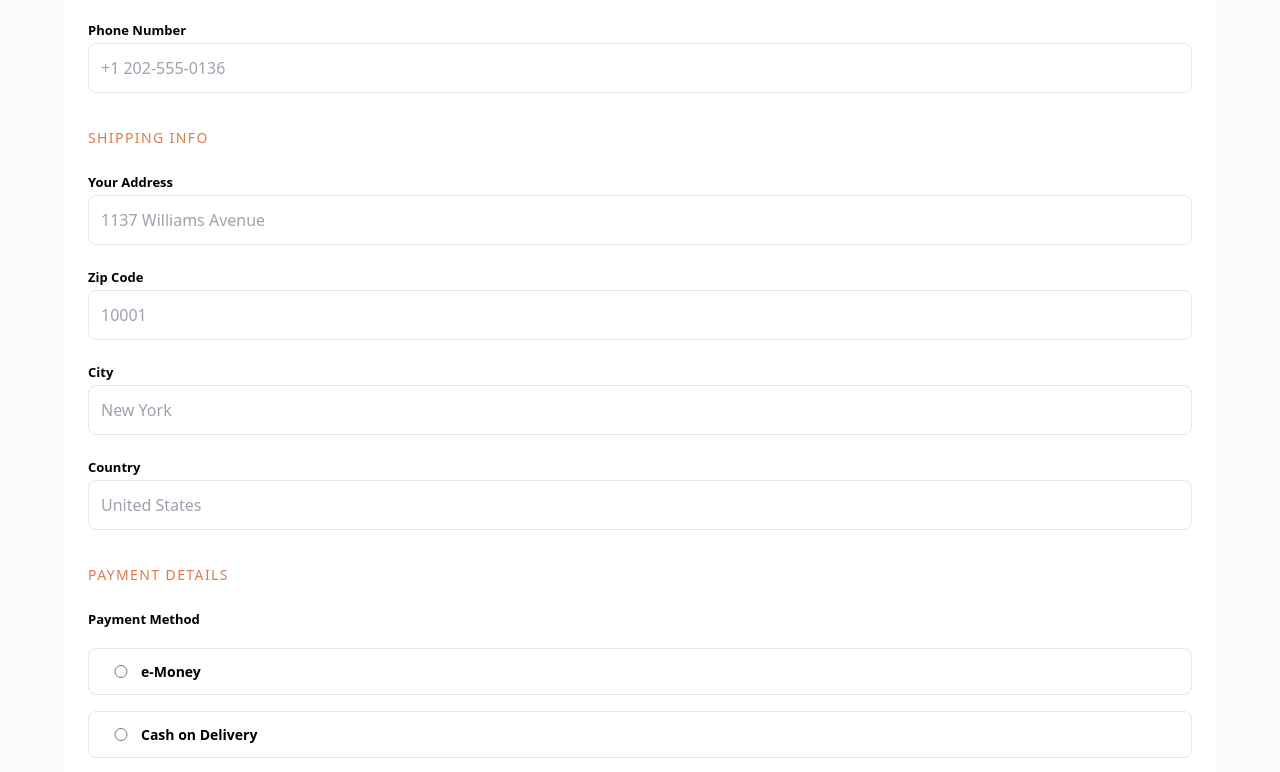
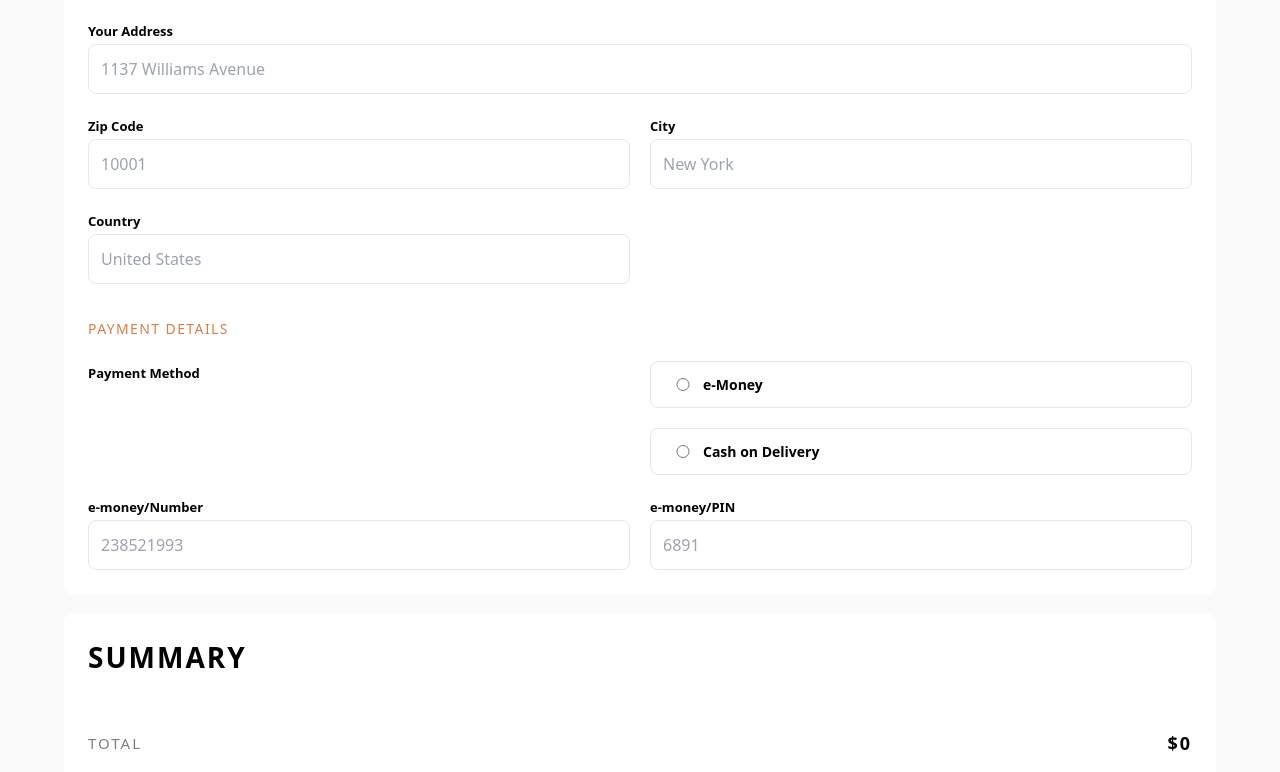
Before and after one commit to jonkarrer/audiophile, a Next.js app: page /checkout in a window 1280 px wide. Shown: the part 534-1306 px from the top of the page. Built offline with nearby package versions, Linux system fonts and the light colour scheme.

Commit message:
feat: tablet checkout and summary

```diff
--- a/components/Checkout/Forms.tsx
+++ b/components/Checkout/Forms.tsx
@@ -4,9 +4,7 @@ const Forms = () => {
       <h2>Checkout</h2>
 
       <form action="" className="grid gap-5">
-        <p className="text-D87D4A tracking-widest text-sm font-medium uppercase">
-          Billing Details
-        </p>
+        <p className="form-title md:col-span-2">Billing Details</p>
         <label htmlFor="name">
           <p className="label">Name</p>
           <input type="text" name="name" placeholder="Alexei Ward" />
@@ -22,10 +20,8 @@ const Forms = () => {
       </form>
 
       <form action="" className="grid gap-5">
-        <p className="text-D87D4A tracking-widest text-sm font-medium uppercase">
-          Shipping Info
-        </p>
-        <label htmlFor="Home Address">
+        <p className="form-title md:col-span-2">Shipping Info</p>
+        <label htmlFor="Home Address" className="md:col-span-2">
           <p className="label">Your Address</p>
           <input
             type="text"
@@ -47,21 +43,24 @@ const Forms = () => {
         </label>
       </form>
 
-      <form action="" className="grid gap-5">
-        <p className="text-D87D4A tracking-widest text-sm font-medium uppercase">
-          Payment Details
-        </p>
+      <form action="" className="grid gap-5 md:grid-cols-2">
+        <p className="form-title md:col-span-2">Payment Details</p>
 
-        <label htmlFor="payment method" className="grid gap-4">
-          <p className="label">Payment Method</p>
-          <div className="flex items-center justify-start border p-3 rounded-lg">
-            <input type="radio" name="payment method" className="w-10" />
-            <h6 className="font-bold text-sm">e-Money</h6>
-          </div>
+        <label
+          htmlFor="payment method"
+          className="grid gap-5 md:col-span-2 md:flex"
+        >
+          <p className="label md:col-start-1 md:flex-1">Payment Method</p>
 
-          <div className="flex items-center justify-start border p-3 rounded-lg">
-            <input type="radio" name="payment method" className="w-10" />
-            <h6 className="font-bold text-sm">Cash on Delivery</h6>
+          <div className="md:flex-1 space-y-5">
+            <div className="flex items-center justify-start border p-3 rounded-lg md:col-start-2">
+              <input type="radio" name="payment method" className="w-10" />
+              <h6 className="font-bold text-sm">e-Money</h6>
+            </div>
+            <div className="flex items-center justify-start border p-3 rounded-lg md:col-start-2">
+              <input type="radio" name="payment method" className="w-10" />
+              <h6 className="font-bold text-sm">Cash on Delivery</h6>
+            </div>
           </div>
         </label>
 
--- a/components/Checkout/Summary.tsx
+++ b/components/Checkout/Summary.tsx
@@ -66,7 +66,9 @@ const Cost = ({
   return (
     <div className="flex items-center justify-between">
       <h4 className="opacity-50 text-base font-medium">{cost}</h4>
-      <h4 className="text-lg">{`$ ${amount}`}</h4>
+      <h4
+        className={`text-lg ${cost === "Grand Total" ? "text-D87D4A" : ""}`}
+      >{`$${amount}`}</h4>
     </div>
   );
 };
--- a/pages/checkout.tsx
+++ b/pages/checkout.tsx
@@ -6,7 +6,7 @@ function Checkout() {
 
   return (
     <section className="bg-FAFAFA">
-      <div className="wrapper mt-14 grid gap-5">
+      <div className="wrapper mt-14 md:mt-0 grid gap-5">
         <p onClick={() => router.back()} className="opacity-50 cursor-pointer">
           Go Back
         </p>
--- a/styles/globals.css
+++ b/styles/globals.css
@@ -109,4 +109,7 @@ section {
   input {
     @apply border p-3 rounded-lg w-full;
   }
+  .form-title {
+    @apply text-D87D4A tracking-widest text-sm font-medium uppercase;
+  }
 }
```
